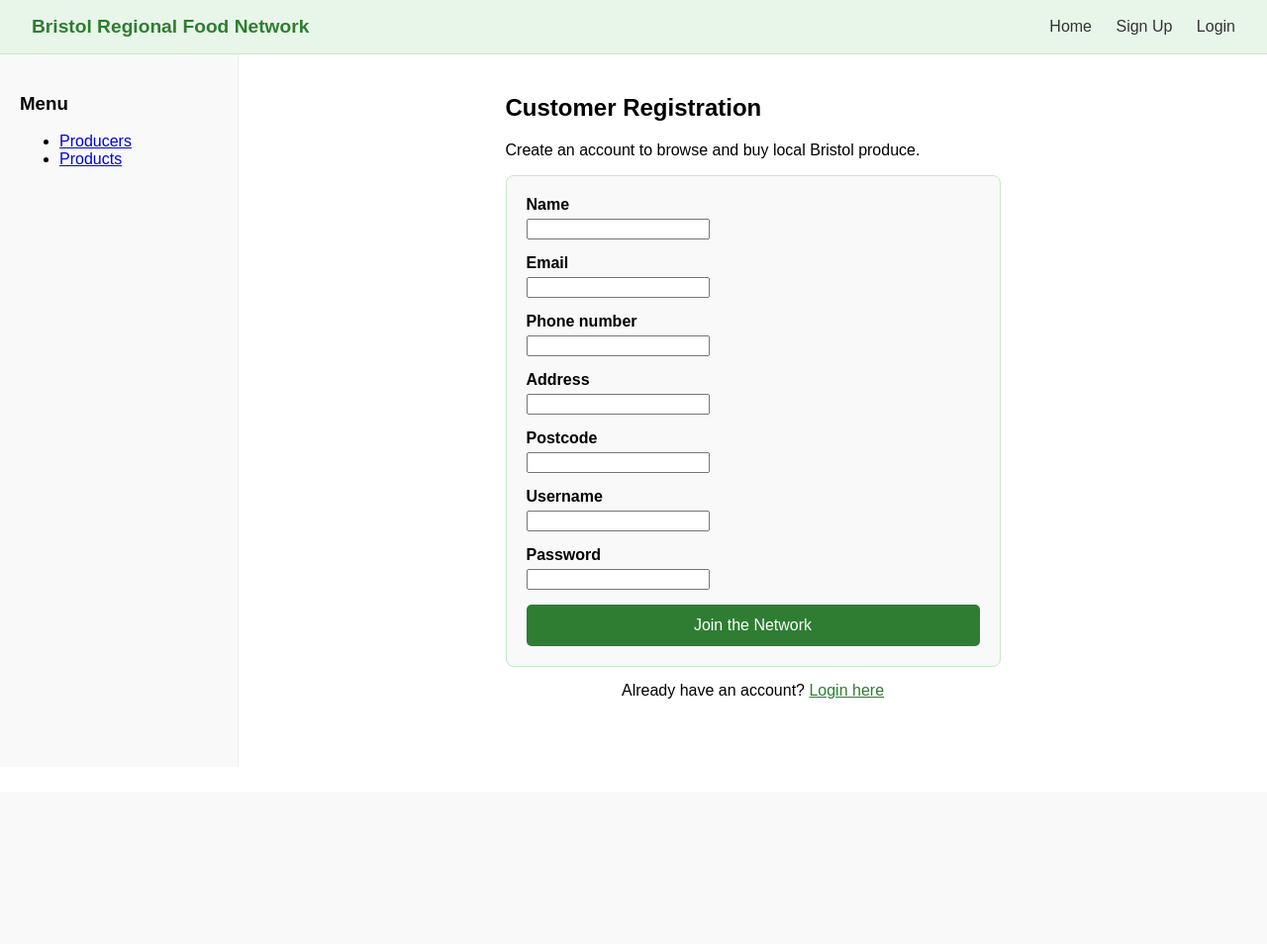
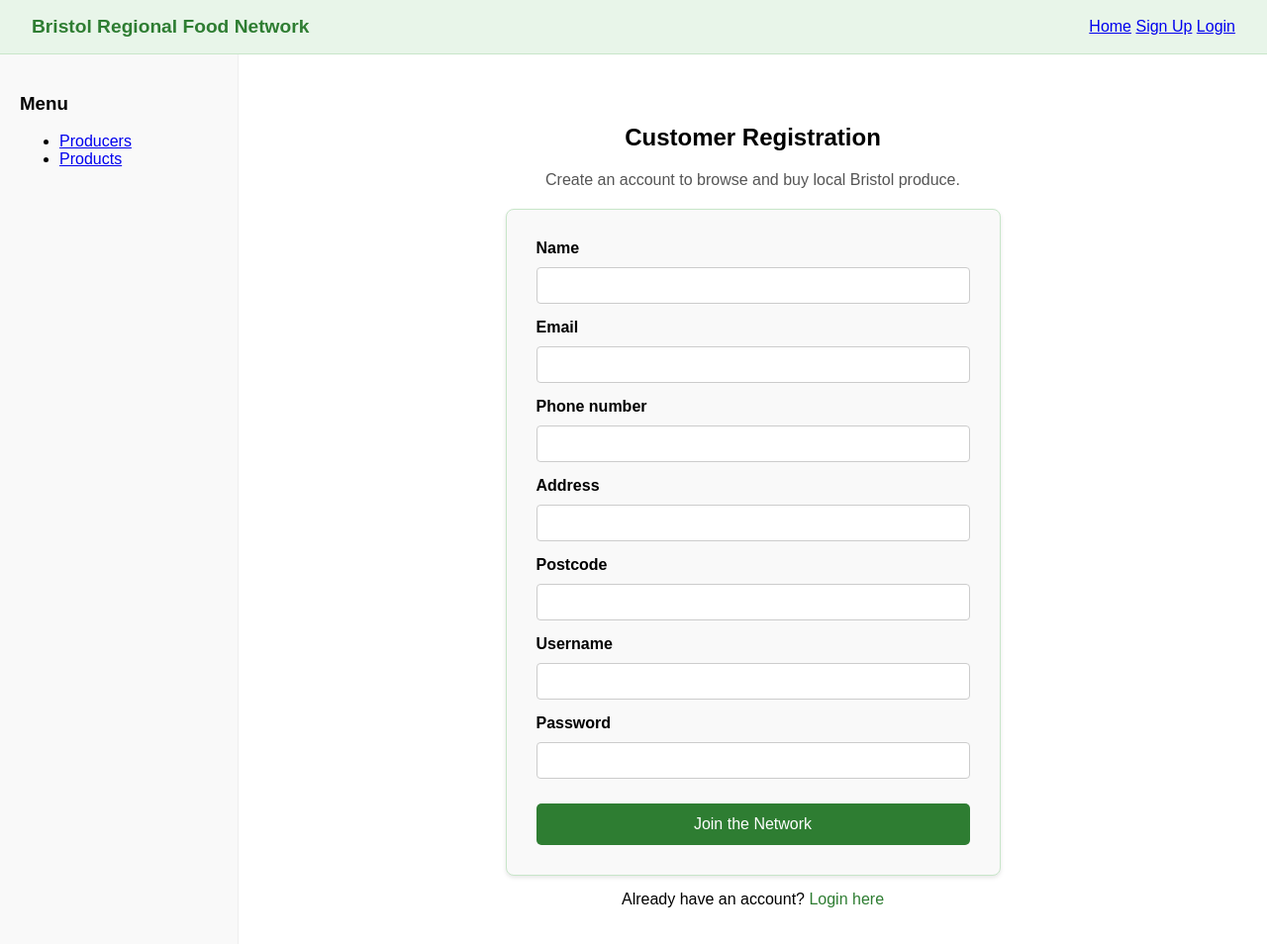
Before and after one commit to Jon-Frost/DESD, a Django app: page /signup/customer/ in a window 1280 px wide. Shown: the whole page at 99% size. Before the commit the page ends 706 px from the top, so only its background shows below. Run offline with Django 5.2, Linux system fonts and the light colour scheme.

Commit message:
css cleanup

```diff
--- a/src/marketplace/static/marketplace/styles.css
+++ b/src/marketplace/static/marketplace/styles.css
@@ -1,36 +1,38 @@
 /* src/marketplace/static/marketplace/style.css */
+
+/* --- GENERAL LAYOUT --- */
 body {
     margin: 0;
     font-family: Arial, sans-serif;
-    background-color: #ffffff; /* White background */
+    background-color: #ffffff;
 }
-
+/* The top navigation bar */
 .top-bar {
-    background-color: #e8f5e9; /* Pale green */
+    background-color: #e8f5e9;
     padding: 1rem 2rem;
     display: flex;
     justify-content: space-between;
     align-items: center;
     border-bottom: 1px solid #c8e6c9;
 }
-
+/* The brand name/logo on the left side */
 .brand-name {
     font-weight: bold;
     font-size: 1.2rem;
-    color: #2e7d32; /* Darker green for text */
+    color: #2e7d32;
 }
-
+/* The navigation links on the right side */
 .nav-links a {
     margin-left: 20px;
     text-decoration: none;
     color: #333;
 }
-
+/*Link effects*/
 .container {
     display: flex;
     min-height: 90vh;
 }
-
+/* Side bar effects*/
 .sidebar {
     width: 200px;
     background-color: #f9f9f9;
@@ -42,3 +44,208 @@ body {
     flex: 1;
     padding: 20px;
 }
+
+/* --- LOGIN.HTML STYLES --- */
+
+/* Login.html - The outer wrapper */
+.login-auth-container {
+    max-width: 400px;
+    margin: auto;
+    padding-top: 50px;
+}
+
+/* Login.html - The Login heading */
+.auth-title {
+    text-align: center;
+}
+
+/* Login.html - The main form box */
+.auth-form {
+    background: #f9f9f9;
+    padding: 30px;
+    border-radius: 8px;
+    border: 1px solid #c8e6c9;
+    box-shadow: 0 2px 4px rgba(0,0,0,0.1);
+}
+
+/* Login.html - Spacing for each input */
+.auth-field-group {
+    margin-bottom: 15px;
+}
+
+/* Login.html - Labels for Username/Password */
+.auth-label {
+    display: block;
+    font-weight: bold;
+    margin-bottom: 5px;
+}
+
+/* Login.html - Input boxes */
+.auth-form input {
+    width: 100%;
+    padding: 8px;
+    border: 1px solid #ccc;
+    border-radius: 4px;
+    box-sizing: border-box;
+}
+
+/* Login.html - The green submit button */
+.auth-submit-btn {
+    background: #2e7d32;
+    color: white;
+    padding: 12px;
+    border: none;
+    border-radius: 5px;
+    cursor: pointer;
+    width: 100%;
+    font-size: 1rem;
+}
+
+/* Login.html - Error message */
+.auth-error-msg {
+    color: #d32f2f;
+    background: #ffebee;
+    padding: 10px;
+    border-radius: 4px;
+}
+
+/* Login.html - Link text */
+.auth-footer-text {
+    margin-top: 15px;
+    text-align: center;
+}
+
+.auth-footer-text a {
+    color: #2e7d32;
+    text-decoration: none;
+}
+
+/* --- SIGNUP-CHOICE.HTML STYLES --- */
+
+/* signup-choice.html - Main outer container */
+.choice-container {
+    text-align: center;
+    padding: 50px;
+}
+
+/* signup-choice.html - Heading styles */
+.choice-title {
+    margin-bottom: 10px;
+}
+
+.choice-subtitle {
+    color: #666;
+}
+
+/* signup-choice.html - Wrapper for the two cards */
+.choice-card-wrapper {
+    display: flex;
+    justify-content: center;
+    gap: 20px;
+    margin-top: 30px;
+}
+
+/* signup-choice.html - Shared styles for the producer/customer cards */
+.choice-card {
+    padding: 20px;
+    text-decoration: none;
+    color: black;
+    border-radius: 8px;
+    border: 1px solid #2e7d32;
+    width: 250px;
+    transition: transform 0.2s, box-shadow 0.2s; /* Hover effect */
+}
+
+/* signup-choice.html - Specific background for Producer card */
+.producer-card {
+    background: #e8f5e9;
+}
+
+/* signup-choice.html - Specific background for Customer card */
+.customer-card {
+    background: #f1f8e9;
+}
+
+/* signup-choice.html - Hover effect when selecting producer or customer */
+.choice-card:hover {
+    transform: translateY(-5px);
+    box-shadow: 0 4px 8px rgba(0,0,0,0.1);
+}
+
+.choice-card h3 {
+    color: #2e7d32;
+    margin-top: 0;
+}
+
+/* --- SIGNUP_CUSTOMER.HTML STYLES --- */
+
+/* signup_customer.html - Main outer container*/
+.registration-container {
+    max-width: 500px;
+    margin: auto;
+    padding-top: 30px;
+}
+
+/* signup_customer.html - Subtitle text under the heading */
+.auth-subtitle {
+    text-align: center;
+    color: #555;
+    margin-bottom: 20px;
+}
+
+/* signup_customer.html - Error messages for postcode/phonenumber fields */
+.field-error-msg {
+    color: #d32f2f;
+    font-size: 0.85rem;
+    margin-top: 5px;
+    font-weight: bold;
+}
+
+/* Reusing the Login.html styles for the Customer Form inputs */
+/* All input fields will look the same */
+.auth-form input,
+.auth-form select,
+.auth-form textarea {
+    width: 100%;
+    padding: 10px;
+    border: 1px solid #ccc;
+    border-radius: 4px;
+    box-sizing: border-box;
+    margin-top: 5px;
+}
+
+/* Targets the specific join button */
+.auth-submit-btn {
+    background: #2e7d32;
+    color: white;
+    padding: 12px 25px;
+    border: none;
+    border-radius: 5px;
+    cursor: pointer;
+    width: 100%;
+    font-size: 1rem;
+    margin-top: 10px;
+}
+
+/* --- SIGNUP_PRODUCER.HTML STYLES --- */
+
+/* Re-uses customer registration styles */
+
+.auth-form textarea {
+    width: 100%;
+    padding: 10px;
+    border: 1px solid #ccc;
+    border-radius: 4px;
+    box-sizing: border-box;
+    font-family: Arial, sans-serif;
+    min-height: 100px;
+}
+
+/* signup_producer.html - Effects when filling in form fields*/
+.auth-form input:focus,
+.auth-form textarea:focus,
+.auth-form select:focus {
+    outline: none;
+    border-color: #2e7d32;
+    box-shadow: 0 0 5px rgba(46, 125, 50, 0.2);
+}
--- a/src/marketplace/templates/marketplace/base.html
+++ b/src/marketplace/templates/marketplace/base.html
@@ -11,18 +11,25 @@
 
     <header class="top-bar">
         <div class="brand-name">Bristol Regional Food Network</div>
-        <nav class="nav-links">
+        <nav>
             <a href="{% url 'home' %}">Home</a>
             {% if user.is_authenticated %}
-                <span>Welcome, {{ user.username }}</span>
-                <a href="#">Logout</a>
+                <span>Logged in as: <strong>{{ user.username }}</strong></span>
+
+                <form action="{% url 'logout' %}" method="post" style="display: inline;">
+                    {% csrf_token %}
+                    <button type="submit" style="background: none; border: none; color: #2e7d32; cursor: pointer; text-decoration: underline; padding: 0; font: inherit;">
+                        Logout
+                    </button>
+                </form>
             {% else %}
                 <a href="{% url 'signup_choice' %}">Sign Up</a>
-                <a href="#">Login</a>
+                <a href="{% url 'login' %}">Login</a>
             {% endif %}
-</nav>
+        </nav>
     </header>
-
+<! Thinkin of using the sidebar to add user specific information.
+   Like their order hsitory and other things>
     <div class="container">
         <aside class="sidebar">
             <h3>Menu</h3>
--- a/src/marketplace/templates/marketplace/signup_customer.html
+++ b/src/marketplace/templates/marketplace/signup_customer.html
@@ -3,31 +3,32 @@
 {% block title %}Customer Sign Up - Bristol Food Network{% endblock %}
 
 {% block content %}
-<div style="max-width: 500px; margin: auto;">
-    <h2>Customer Registration</h2>
-    <p>Create an account to browse and buy local Bristol produce.</p>
+<div class="registration-container">
+    <h2 class="auth-title">Customer Registration</h2>
+    <p class="auth-subtitle">Create an account to browse and buy local Bristol produce.</p>
 
-    <form method="post" style="background: #f9f9f9; padding: 20px; border-radius: 8px; border: 1px solid #c8e6c9;">
+    <form method="post" class="auth-form">
         {% csrf_token %}
 
         {% for field in form %}
-            <div style="margin-bottom: 15px;">
-                <label style="display: block; font-weight: bold; margin-bottom: 5px;">{{ field.label }}</label>
+            <div class="auth-field-group">
+                <label class="auth-label">{{ field.label }}</label>
                 {{ field }}
                 {% if field.errors %}
-                    <div style="color: #d32f2f; font-size: 0.85rem; margin-top: 5px;">
+                    <div class="field-error-msg">
                         {{ field.errors }}
                     </div>
                 {% endif %}
             </div>
         {% endfor %}
 
-        <button type="submit" style="background: #2e7d32; color: white; padding: 12px 25px; border: none; border-radius: 5px; cursor: pointer; width: 100%; font-size: 1rem;">
+        <button type="submit" class="auth-submit-btn">
             Join the Network
         </button>
     </form>
-    <p style="margin-top: 15px; text-align: center;">
-        Already have an account? <a href="{% url 'home' %}" style="color: #2e7d32;">Login here</a>
+
+    <p class="auth-footer-text">
+        Already have an account? <a href="{% url 'login' %}">Login here</a>
     </p>
 </div>
 {% endblock %}
--- a/src/marketplace/urls.py
+++ b/src/marketplace/urls.py
@@ -1,9 +1,12 @@
 from django.urls import path
 from . import views
+from django.contrib.auth import views as auth_views
 
 urlpatterns = [
     path('', views.home, name='home'),
     path('signup/', views.signup_choice, name='signup_choice'),
     path('signup/producer/', views.signup_producer, name='signup_producer'),
     path('signup/customer/', views.signup_customer, name='signup_customer'),
+    path('logout/', auth_views.LogoutView.as_view(), name='logout'),
+    path('login/', auth_views.LoginView.as_view(template_name='marketplace/login.html'), name='login'),
 ]
```
Also changed, not shown: src/core/settings.py (+7 -1 lines), src/marketplace/templates/marketplace/login.html (added, +37 -0 lines), src/marketplace/templates/marketplace/signup_choice.html (+6 -6 lines), src/marketplace/templates/marketplace/signup_producer.html (+12 -8 lines).
